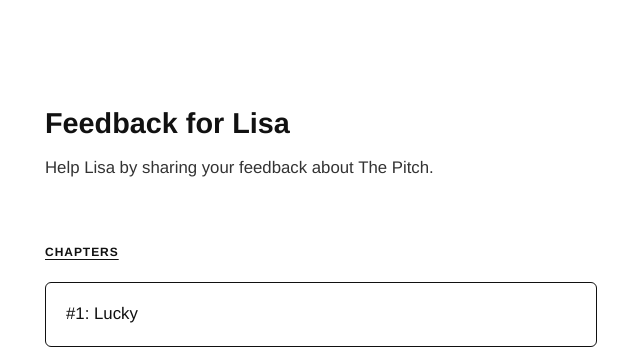
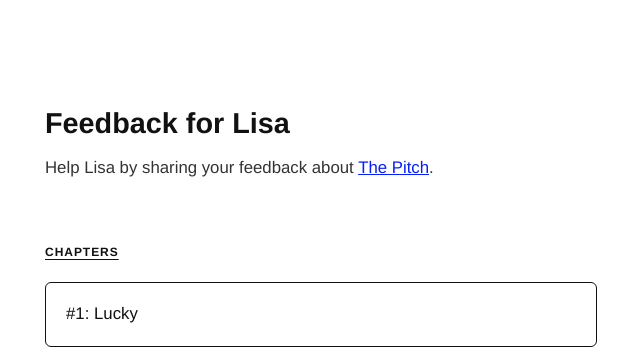
Before and after one commit to surfbunny120/feedbackforlisa.com, a Jekyll site: the page built from index.html, in a window 1280 px wide. Shown: the top 350 px of the page, without its empty margins (319-959 px from the left). Built offline with Jekyll 4.4.1, drawn with Linux system fonts in a browser that asks for light colours.

Commit message:
Split feedback prompt into two paragraphs, link The Pitch to wereallycould.com
Co-Authored-By: Claude Opus 4.6 <noreply@anthropic.com>

```diff
--- a/assets/css/style.css
+++ b/assets/css/style.css
@@ -112,8 +112,22 @@ h2 {
 .episode-prompt {
   font-size: 1.05rem;
   color: #333;
-  margin-bottom: 24px;
+  margin-bottom: 16px;
   line-height: 1.7;
+}
+
+.episode-prompt + .feedback-form {
+  margin-top: 24px;
+}
+
+/* Inline links */
+.inline-link {
+  color: #071EF6;
+  text-decoration: underline;
+}
+
+.inline-link:hover {
+  color: #FC00F9;
 }
 
 /* Feedback form */
--- a/episode-1.html
+++ b/episode-1.html
@@ -8,7 +8,8 @@ episode_number: 1
 <div class="container">
   <h2 class="episode-header">#{{ page.episode_number }}</h2>
   <p class="episode-title">{{ page.episode_name }}</p>
-  <p class="episode-prompt">Your honest feedback is very much appreciated! What worked? What didn't? I'm most interested in where you tuned out or got confused. It's also very helpful to know your generation &amp; gender for context, but no pressure if you'd rather not! I'll take anonymous feedback over no feedback at all any day : )</p>
+  <p class="episode-prompt">Your honest feedback is very much appreciated! What worked? What didn't?</p>
+  <p class="episode-prompt">I'm most interested in where you tuned out or got confused. It's also very helpful to know your generation &amp; gender for context, but no pressure if you'd rather not! I'll take anonymous feedback over no feedback at all any day : )</p>
 
   <form id="feedback-form" class="feedback-form">
     <textarea name="feedback" placeholder="Type your feedback here..." required></textarea>
--- a/episode-2.html
+++ b/episode-2.html
@@ -8,7 +8,8 @@ episode_number: 2
 <div class="container">
   <h2 class="episode-header">#{{ page.episode_number }}</h2>
   <p class="episode-title">{{ page.episode_name }}</p>
-  <p class="episode-prompt">Your honest feedback is very much appreciated! What worked? What didn't? I'm most interested in where you tuned out or got confused. It's also very helpful to know your generation &amp; gender for context, but no pressure if you'd rather not! I'll take anonymous feedback over no feedback at all any day : )</p>
+  <p class="episode-prompt">Your honest feedback is very much appreciated! What worked? What didn't?</p>
+  <p class="episode-prompt">I'm most interested in where you tuned out or got confused. It's also very helpful to know your generation &amp; gender for context, but no pressure if you'd rather not! I'll take anonymous feedback over no feedback at all any day : )</p>
 
   <form id="feedback-form" class="feedback-form">
     <textarea name="feedback" placeholder="Type your feedback here..." required></textarea>
--- a/episode-3.html
+++ b/episode-3.html
@@ -8,7 +8,8 @@ episode_number: 3
 <div class="container">
   <h2 class="episode-header">#{{ page.episode_number }}</h2>
   <p class="episode-title">{{ page.episode_name }}</p>
-  <p class="episode-prompt">Your honest feedback is very much appreciated! What worked? What didn't? I'm most interested in where you tuned out or got confused. It's also very helpful to know your generation &amp; gender for context, but no pressure if you'd rather not! I'll take anonymous feedback over no feedback at all any day : )</p>
+  <p class="episode-prompt">Your honest feedback is very much appreciated! What worked? What didn't?</p>
+  <p class="episode-prompt">I'm most interested in where you tuned out or got confused. It's also very helpful to know your generation &amp; gender for context, but no pressure if you'd rather not! I'll take anonymous feedback over no feedback at all any day : )</p>
 
   <form id="feedback-form" class="feedback-form">
     <textarea name="feedback" placeholder="Type your feedback here..." required></textarea>
--- a/episode-4.html
+++ b/episode-4.html
@@ -8,7 +8,8 @@ episode_number: 4
 <div class="container">
   <h2 class="episode-header">#{{ page.episode_number }}</h2>
   <p class="episode-title">{{ page.episode_name }}</p>
-  <p class="episode-prompt">Your honest feedback is very much appreciated! What worked? What didn't? I'm most interested in where you tuned out or got confused. It's also very helpful to know your generation &amp; gender for context, but no pressure if you'd rather not! I'll take anonymous feedback over no feedback at all any day : )</p>
+  <p class="episode-prompt">Your honest feedback is very much appreciated! What worked? What didn't?</p>
+  <p class="episode-prompt">I'm most interested in where you tuned out or got confused. It's also very helpful to know your generation &amp; gender for context, but no pressure if you'd rather not! I'll take anonymous feedback over no feedback at all any day : )</p>
 
   <form id="feedback-form" class="feedback-form">
     <textarea name="feedback" placeholder="Type your feedback here..." required></textarea>
--- a/index.html
+++ b/index.html
@@ -4,7 +4,7 @@ layout: default
 
 <div class="container">
   <h1 class="site-title">{{ site.title }}</h1>
-  <p class="tagline">{{ site.description }}</p>
+  <p class="tagline">Help Lisa by sharing your feedback about <a href="https://www.wereallycould.com" target="_blank" rel="noopener" class="inline-link">The Pitch</a>.</p>
 
   <section class="episodes">
     <h2>Chapters</h2>
```
